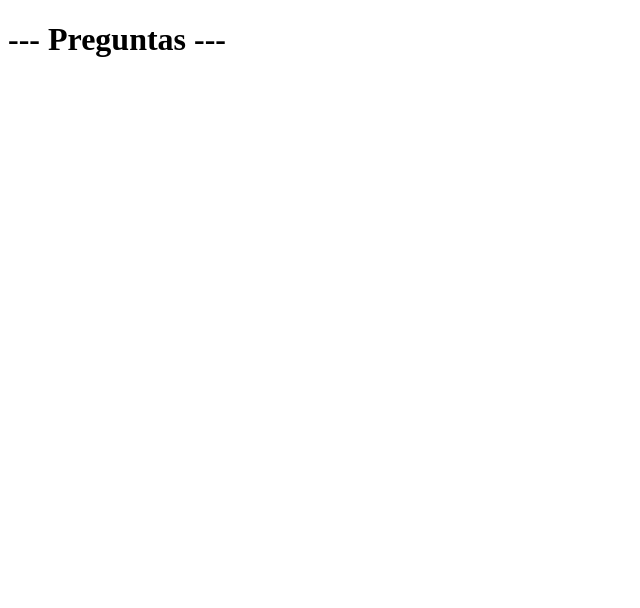
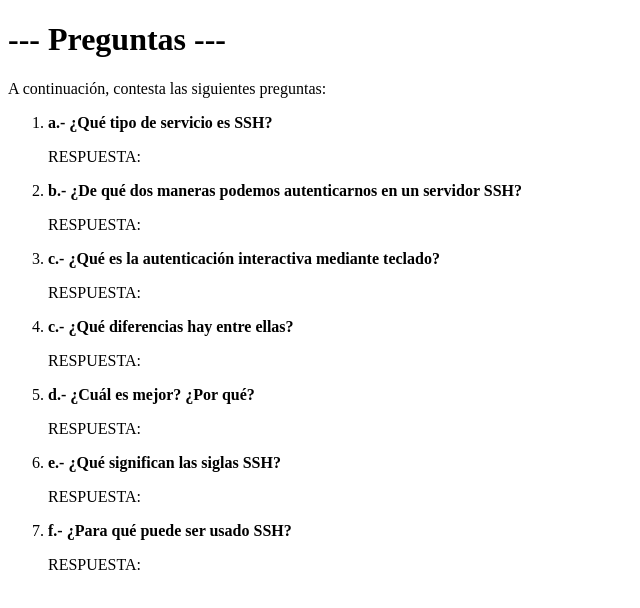
Before and after one commit to Mecoboy-C/ING.-Software-practica_SSH, a plain HTML site: page index.html in a window 1280 px wide. Shown: the whole page, without its empty margins (0-640 px from the left). Drawn offline with Linux system fonts and the light colour scheme.

Commit message:
Se agregaron las preguntas

```diff
--- a/index.html
+++ b/index.html
@@ -7,5 +7,38 @@
 </head>
 <body>
 		<h1>--- Preguntas ---</h1>
+		<p>A continuación, contesta las siguientes preguntas:</p>
+
+    <ol>
+        <li>
+            <p><strong>a.- ¿Qué tipo de servicio es SSH?</strong></p>
+            <p>RESPUESTA:</p>
+        </li>
+        <li>
+            <p><strong>b.- ¿De qué dos maneras podemos autenticarnos en un servidor SSH?</strong></p>
+            <p>RESPUESTA:</p>
+        </li>
+        <li>
+            <p><strong>c.- ¿Qué es la autenticación interactiva mediante teclado?</strong></p>
+            <p>RESPUESTA:</p>
+        </li>
+        <li>
+            <p><strong>c.- ¿Qué diferencias hay entre ellas?</strong></p>
+            <p>RESPUESTA:</p>
+        </li>
+        <li>
+            <p><strong>d.- ¿Cuál es mejor? ¿Por qué?</strong></p>
+            <p>RESPUESTA:</p>
+        </li>
+        <li>
+            <p><strong>e.- ¿Qué significan las siglas SSH?</strong></p>
+            <p>RESPUESTA:</p>
+        </li>
+        <li>
+            <p><strong>f.- ¿Para qué puede ser usado SSH?</strong></p>
+            <p>RESPUESTA:</p>
+        </li>
+    </ol>
+
 </body>
 </html>
```
